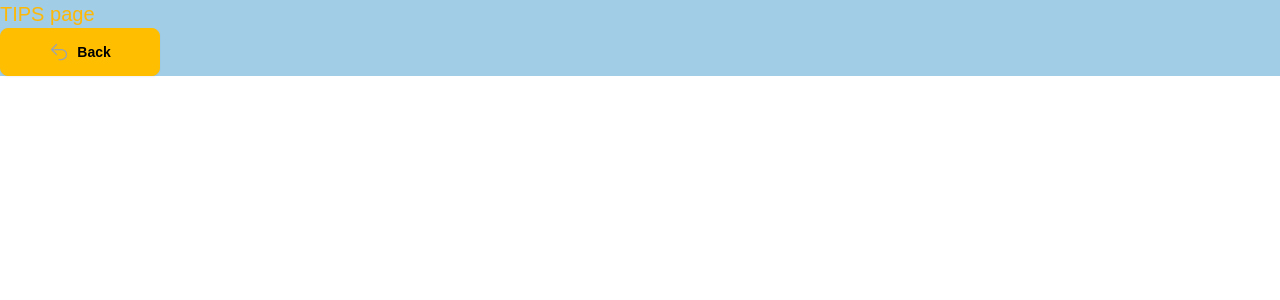
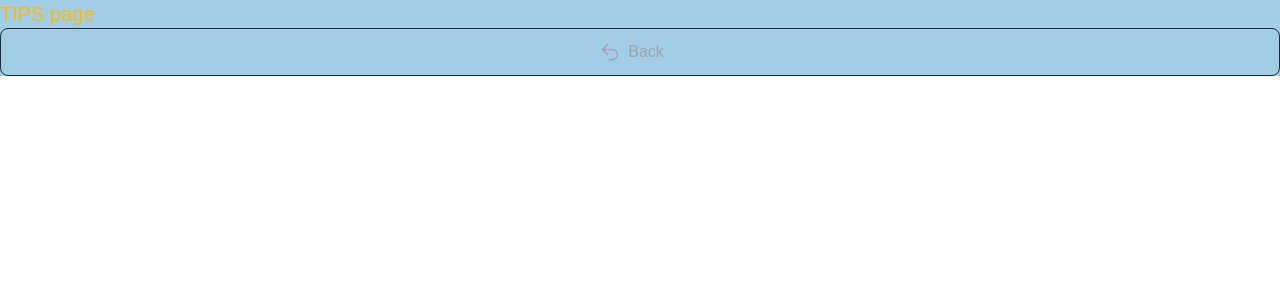
Before and after one commit to Meelenych/loan_calc, a Next.js app: page /tips in a window 1280 px wide. Shown: the top 300 px of the page. Built offline with nearby package versions, Linux system fonts and the light colour scheme.

Commit message:
trade inputs fix

```diff
--- a/app/calc/page.jsx
+++ b/app/calc/page.jsx
@@ -22,7 +22,11 @@ const CalcPage = () => {
 
 	const handleTrade = e => {
 		setIsTrade(e.target.checked ? true : false);
-		setFormData(prevData => ({ ...prevData, trade: 0, payoff: 0 }));
+		setFormData(prevData => ({
+			...prevData,
+			trade: null,
+			payoff: null,
+		}));
 	};
 
 	const handleLoJackChange = e => {
@@ -148,8 +152,9 @@ const CalcPage = () => {
 	return (
 		<div className='min-h-screen flex flex-col sm:flex-row justify-evenly items-start gap-5 p-5'>
 			<ToastContainer />
-			{/* Form inputs */}
+			{/* Form */}
 			<div className='w-full md:w-1/3 flex flex-col items-center justify-center'>
+				{/* Back, theme and trade btns */}
 				<div className='grid grid-cols-3 gap-4 w-full mb-8'>
 					<Link
 						className='btn rounded-lg btn-outline hover:bg-slate-600 w-full'
@@ -185,6 +190,7 @@ const CalcPage = () => {
 						</div>
 					</div>
 				</div>
+				{/* Heading */}
 				<h2 className='col-span-2 text-lg sm:text-2xl mb-4 underline'>
 					Enter your{' '}
 					{isTrade && (
@@ -195,9 +201,12 @@ const CalcPage = () => {
 					)}
 					<span className='text-green-700'>new</span> car info below
 				</h2>
+				{/* Form inputs */}
 				<form className='grid grid-cols-1 w-full gap-2 min-w-0.5'>
+					{/* Trade info */}
 					{isTrade && (
 						<div className={animationClass}>
+							{/* Trade cost */}
 							<label
 								htmlFor='trade'
 								className='text-xs text-center flex flex-col mb-2'>
@@ -218,6 +227,7 @@ const CalcPage = () => {
 								/>
 							</label>
 							{errors.trade && <span className='text-error'>{errors.trade}</span>}
+							{/* Payoff */}
 							<label
 								htmlFor='payoff'
 								className='text-xs text-center flex flex-col'>
@@ -239,8 +249,8 @@ const CalcPage = () => {
 							</label>
 						</div>
 					)}
-
 					{errors.payoff && <span className='text-error'>{errors.payoff}</span>}
+					{/* Price */}
 					<label
 						htmlFor='price'
 						className='text-xs text-center flex flex-col'>
@@ -261,10 +271,12 @@ const CalcPage = () => {
 						/>
 					</label>
 					{errors.price && <span className='text-error'>{errors.price}</span>}
+					{/* Accessories */}
 					<div className='text-center'>
 						<p className='text-xs mb-1'>Accessories</p>
 						<div className='rounded-lg bg-foreground transition-colors hover:bg-green-700 dark:hover:bg-green-900 h-10 sm:h-12 px-4 sm:px-5 flex items-center'>
 							<div className='form-control w-full flex flex-row justify-between'>
+								{/* LoJack */}
 								<label className='label cursor-pointer flex justify-between'>
 									<span className='label-text mr-4 text-base text-background'>
 										LoJack
@@ -276,7 +288,7 @@ const CalcPage = () => {
 										onChange={handleLoJackChange}
 									/>
 								</label>
-
+								{/* Road hazard */}
 								<label className='label cursor-pointer'>
 									<span className='label-text mr-4 text-base text-background'>
 										Road Hazard
@@ -291,7 +303,7 @@ const CalcPage = () => {
 							</div>
 						</div>
 					</div>
-
+					{/* Other accessories */}
 					<label
 						htmlFor='accessories'
 						className='text-xs text-center flex flex-col'>
@@ -314,6 +326,7 @@ const CalcPage = () => {
 					{errors.accessories && (
 						<span className='text-error'>{errors.accessories}</span>
 					)}
+					{/* Down payment */}
 					<label
 						htmlFor='down'
 						className='text-xs text-center flex flex-col'>
@@ -334,6 +347,7 @@ const CalcPage = () => {
 						/>
 					</label>
 					{errors.down && <span className='text-error'>{errors.down}</span>}
+					{/* Credit score */}
 					<label
 						htmlFor='score'
 						className='text-xs text-center flex flex-col'>
--- a/app/globals.css
+++ b/app/globals.css
@@ -34,6 +34,7 @@ body {
 
 input {
   outline: none;
+  color: rgb(252, 246, 181);
 }
 
 input::placeholder {
--- a/app/tips/page.jsx
+++ b/app/tips/page.jsx
@@ -8,7 +8,7 @@ const TipsPage = () => {
 		<div>
 			<h1 className='text-xl'>TIPS page</h1>
 			<Link
-				className='btn rounded-lg btn-warning w-full sm:w-40'
+				className='btn rounded-lg btn-outline hover:bg-slate-600 w-full'
 				href='/'
 				rel='noopener noreferrer'>
 				<Image
@@ -18,7 +18,9 @@ const TipsPage = () => {
 					width={20}
 					height={20}
 				/>
-				Back
+				<span className='label-text text-base font-medium text-[#9CA3AF] mr-4'>
+					Back
+				</span>
 			</Link>
 		</div>
 	);
```
